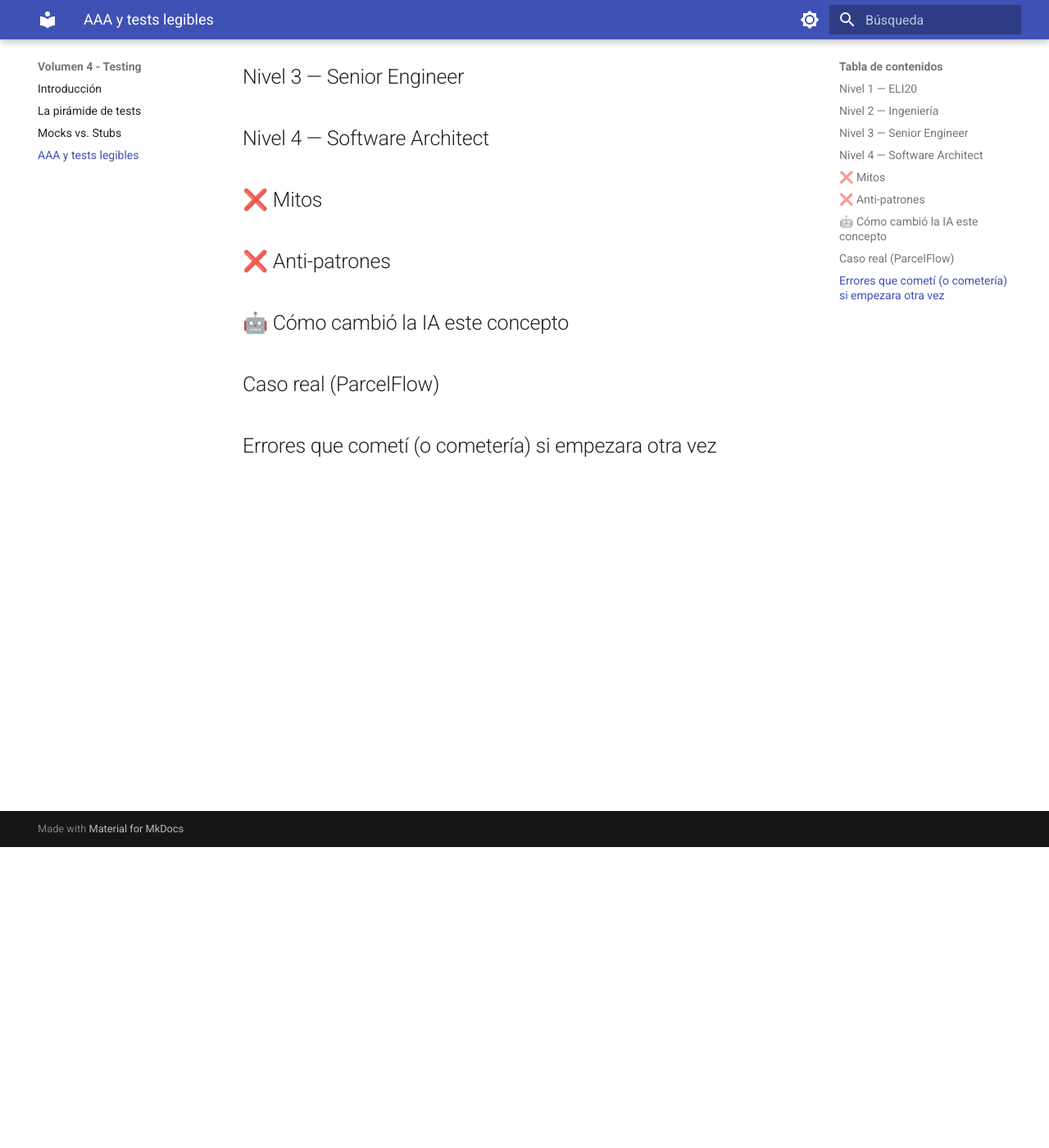
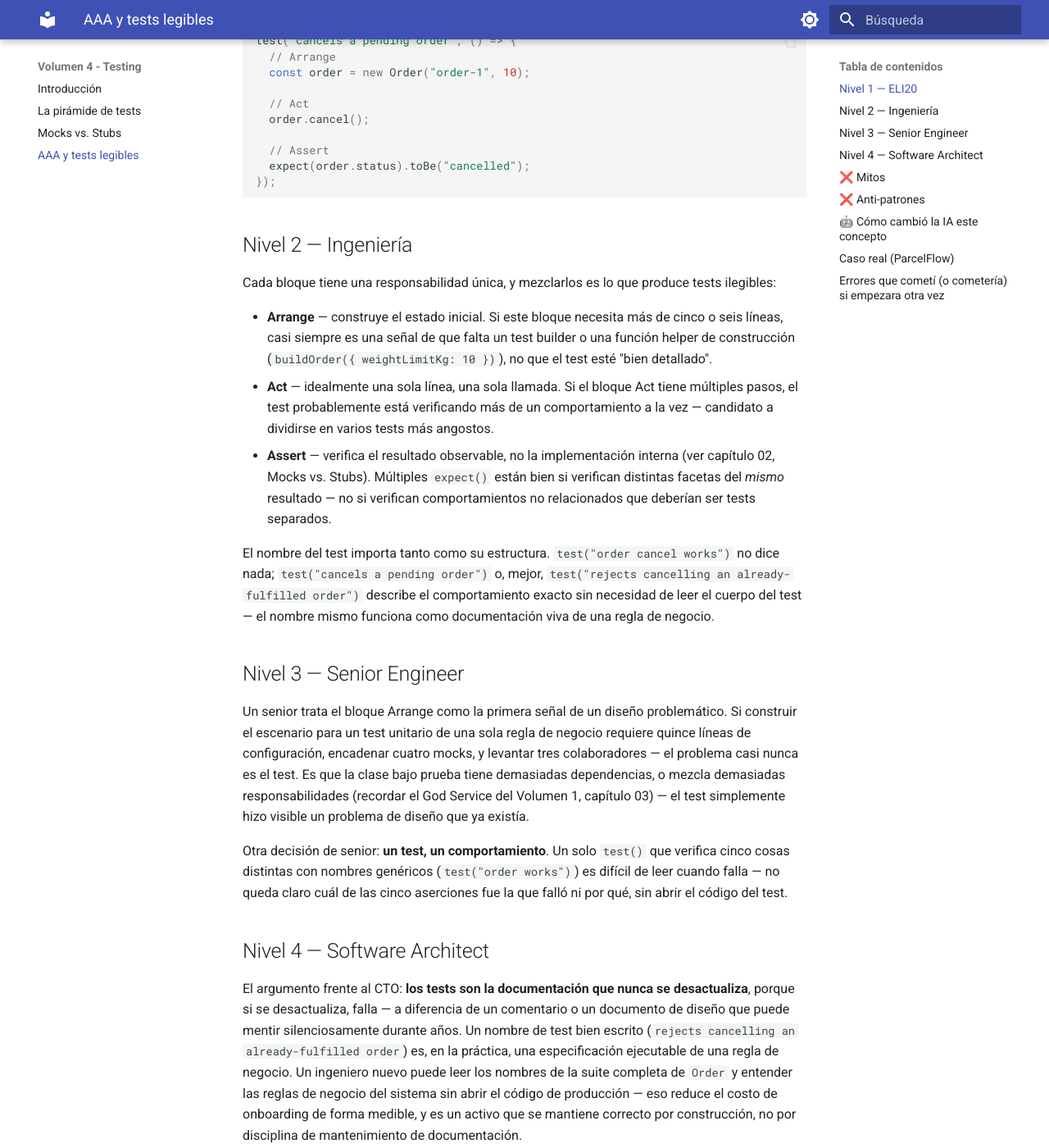
Before and after one commit to diegotrujillor/the-pragmatic-software-architect, an MkDocs documentation site: the page built from volumes/volume-04-testing/03-aaa-y-tests-legibles.md, in a window 1280 px wide and 1400 px high, scrolled down 367 px. Shown: the whole window at 82% size. Built offline with MkDocs 1.6.1 and Material for MkDocs 9.7.7, drawn with Linux system fonts in a browser that asks for light colours; some of the changed text lies outside the part shown.

Commit message:
docs: write chapter 03 - AAA y tests legibles, closes Volume 4 (Testing)

````diff
--- a/volumes/volume-04-testing/03-aaa-y-tests-legibles.md
+++ b/volumes/volume-04-testing/03-aaa-y-tests-legibles.md
@@ -1,21 +1,128 @@
 # 03. AAA y tests legibles
-
-> Pendiente de redacción. Placeholder del scaffold de Volumen 4.
 
 ## Nivel 1 — ELI20
 
+Arrange-Act-Assert: prepara el escenario, ejecuta la acción, verifica el
+resultado. Tres bloques, en ese orden, separados visualmente. No es una
+regla burocrática — es la diferencia entre un test que se lee en cinco
+segundos y uno que hay que rastrear línea por línea para entender qué
+demonios está probando.
+
+```typescript
+test("cancels a pending order", () => {
+  // Arrange
+  const order = new Order("order-1", 10);
+
+  // Act
+  order.cancel();
+
+  // Assert
+  expect(order.status).toBe("cancelled");
+});
+```
+
 ## Nivel 2 — Ingeniería
+
+Cada bloque tiene una responsabilidad única, y mezclarlos es lo que produce
+tests ilegibles:
+
+- **Arrange** — construye el estado inicial. Si este bloque necesita más de
+  cinco o seis líneas, casi siempre es una señal de que falta un test
+  builder o una función helper de construcción (`buildOrder({ weightLimitKg: 10 })`),
+  no que el test esté "bien detallado".
+- **Act** — idealmente una sola línea, una sola llamada. Si el bloque Act
+  tiene múltiples pasos, el test probablemente está verificando más de un
+  comportamiento a la vez — candidato a dividirse en varios tests más
+  angostos.
+- **Assert** — verifica el resultado observable, no la implementación
+  interna (ver capítulo 02, Mocks vs. Stubs). Múltiples `expect()` están
+  bien si verifican distintas facetas del *mismo* resultado — no si
+  verifican comportamientos no relacionados que deberían ser tests
+  separados.
+
+El nombre del test importa tanto como su estructura. `test("order cancel works")`
+no dice nada; `test("cancels a pending order")` o, mejor,
+`test("rejects cancelling an already-fulfilled order")` describe el
+comportamiento exacto sin necesidad de leer el cuerpo del test — el nombre
+mismo funciona como documentación viva de una regla de negocio.
 
 ## Nivel 3 — Senior Engineer
 
+Un senior trata el bloque Arrange como la primera señal de un diseño
+problemático. Si construir el escenario para un test unitario de una sola
+regla de negocio requiere quince líneas de configuración, encadenar cuatro
+mocks, y levantar tres colaboradores — el problema casi nunca es el test.
+Es que la clase bajo prueba tiene demasiadas dependencias, o mezcla
+demasiadas responsabilidades (recordar el God Service del Volumen 1,
+capítulo 03) — el test simplemente hizo visible un problema de diseño que
+ya existía.
+
+Otra decisión de senior: **un test, un comportamiento**. Un solo `test()`
+que verifica cinco cosas distintas con nombres genéricos (`test("order works")`)
+es difícil de leer cuando falla — no queda claro cuál de las cinco
+aserciones fue la que falló ni por qué, sin abrir el código del test.
+
 ## Nivel 4 — Software Architect
+
+El argumento frente al CTO: **los tests son la documentación que nunca se
+desactualiza**, porque si se desactualiza, falla — a diferencia de un
+comentario o un documento de diseño que puede mentir silenciosamente
+durante años. Un nombre de test bien escrito (`rejects cancelling an
+already-fulfilled order`) es, en la práctica, una especificación ejecutable
+de una regla de negocio. Un ingeniero nuevo puede leer los nombres de la
+suite completa de `Order` y entender las reglas de negocio del sistema sin
+abrir el código de producción — eso reduce el costo de onboarding de forma
+medible, y es un activo que se mantiene correcto por construcción, no por
+disciplina de mantenimiento de documentación.
 
 ## ❌ Mitos
 
+**"Los tests no necesitan ser 'código limpio', solo necesitan pasar."** No.
+Un test es código de producción con la misma vida útil que el código que
+prueba — se lee, se modifica, se debuggea bajo presión cuando algo falla en
+CI a las 6 p.m. Un test desordenado, sin AAA claro, con nombres genéricos,
+cuesta tiempo real cada vez que alguien necesita entenderlo — que es
+exactamente el momento en que menos tiempo sobra.
+
 ## ❌ Anti-patrones
+
+**El test "kitchen sink".** Un solo `test()` gigante que arma un escenario
+complejo y hace quince aserciones sobre cinco comportamientos distintos sin
+relación directa entre sí. Cuando falla, el mensaje de error dice "el test
+X falló" — sin indicar cuál de los quince comportamientos realmente se
+rompió, obligando a leer el test completo, línea por línea, bajo presión,
+para diagnosticar algo que un test bien dividido habría señalado en el
+nombre mismo del test que falló.
 
 ## 🤖 Cómo cambió la IA este concepto
 
+Un asistente genera tests con estructura AAA correcta casi por defecto, si
+se le pide — la mecánica de formato ya no es fricción real. Lo que sigue
+siendo trabajo humano: decidir dónde termina un test y empieza el
+siguiente. Es común que un asistente, al generar tests para una función,
+los agrupe todos en un solo `test()` largo en vez de dividir por
+comportamiento — hay que pedir explícitamente "un test por comportamiento,
+con nombre descriptivo de la regla" para obtener la granularidad que
+realmente ayuda cuando algo falla en producción meses después.
+
 ## Caso real (ParcelFlow)
 
+La suite de `Order` tiene test builders (`buildOrder({ weightLimitKg: 10 })`)
+que reducen cualquier bloque Arrange a una línea, incluso para escenarios
+complejos con múltiples paquetes ya agregados. Cada regla de negocio tiene
+su propio test con nombre explícito: `rejects package exceeding weight
+limit`, `allows cancelling a pending order`, `rejects cancelling a
+fulfilled order` — la lista completa de nombres de test de `Order.test.ts`,
+leída de corrido, es prácticamente la especificación de las reglas de
+negocio del Aggregate, sin necesidad de abrir el código.
+
 ## Errores que cometí (o cometería) si empezara otra vez
+
+Escribir un solo test gigante `test("Order behaves correctly")` que armaba
+un pedido con paquetes, lo cancelaba, verificaba el peso, y probaba tres
+casos límite distintos en el mismo bloque Assert. Cuando algo se rompió en
+CI, el reporte solo decía que "Order behaves correctly" había fallado, sin
+ninguna pista de cuál de los seis comportamientos era el culpable —
+perdí más tiempo diagnosticando el test que arreglando el bug real. Dividir
+ese único test en seis, con nombres específicos, habría señalado el
+problema exacto en el reporte de CI, sin tener que abrir el archivo.
````
